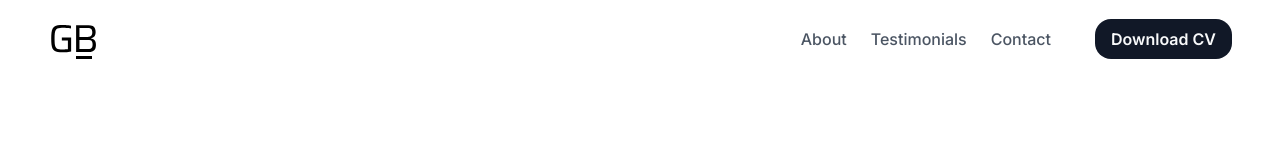
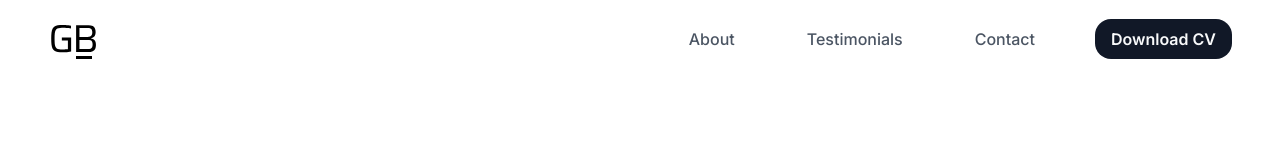
Before and after one commit to lucasgarciabertaina/lucasgarciabertaina-website, a Next.js app: page / in a window 1280 px wide. Shown: the top 148 px of the page. Built offline with nearby package versions, Linux system fonts and the light colour scheme.

Commit message:
Finish adapting nav to mobile

```diff
--- a/src/app/hooks/useBurgerMenu.ts
+++ /dev/null
@@ -1,12 +0,0 @@
-import { useState } from "react";
-
-function useBurgerMenu(initialValue: boolean = false) {
-  const [isOpen, setIsOpen] = useState<boolean>(initialValue);
-
-  const open = () => setIsOpen(true);
-  const close = () => setIsOpen(false);
-
-  return { isOpen, open, close };
-}
-
-export default useBurgerMenu;
--- a/src/components/layout/Header/BurgerMenu.tsx
+++ b/src/components/layout/Header/BurgerMenu.tsx
@@ -1,31 +1,39 @@
-import React, { useState } from "react";
+import React, { useEffect } from "react";
 import useBurgerMenu from "@/app/hooks/useBurgerMenu";
 
 interface BurgerMenuProps {
-  onClick?: (message: string) => void;
+  isOpen: boolean;
+  onToggle: (isOpen: boolean) => void;
 }
 
 const BurgerMenu: React.FC<BurgerMenuProps> = (props) => {
-  const { isOpen, open, close } = useBurgerMenu();
+  useEffect(() => {
+    if (!props.isOpen) {
+      console.log("Menu closed");
+    }
+  }, [props.isOpen]);
+  const onHandleClick = () => {
+    return props.onToggle(!props.isOpen);
+  };
 
   return (
     <button
-      onClick={isOpen ? close : open}
+      onClick={onHandleClick}
       className="sm:block md:hidden focus:outline-none"
     >
       <div
         className={`w-6 h-0.5 bg-gray-600 mb-1 transition-transform ${
-          isOpen ? "transform rotate-45 translate-y-1" : ""
+          props.isOpen ? "transform rotate-45 translate-y-1" : ""
         }`}
       />
       <div
         className={`w-6 h-0.5 bg-gray-600 mb-1 transition-opacity ${
-          isOpen ? "opacity-0" : "opacity-100"
+          props.isOpen ? "opacity-0" : "opacity-100"
         }`}
       />
       <div
         className={`w-6 h-0.5 bg-gray-600 transition-transform ${
-          isOpen ? "transform -rotate-45 -translate-y-2" : ""
+          props.isOpen ? "transform -rotate-45 -translate-y-2" : ""
         }`}
       />
     </button>
--- a/src/components/layout/Header/Link.tsx
+++ b/src/components/layout/Header/Link.tsx
@@ -3,12 +3,14 @@ import React, { ReactNode } from "react";
 interface LinkProps {
   href: string;
   children: ReactNode;
+  onClick: () => void;
 }
 
 const Link: React.FC<LinkProps> = (props) => (
   <a
-    className="hidden lg:inline-block font-medium text-gray-600 px-3 hover:text-gray-900"
+    className="md:inline-block md:ml-8 m-4 font-medium text-gray-600 px-3 hover:text-gray-900"
     href={props.href}
+    onClick={() => props.onClick()}
   >
     {props.children}
   </a>
--- a/src/components/layout/Header/Nav.tsx
+++ b/src/components/layout/Header/Nav.tsx
@@ -1,5 +1,6 @@
 "use client";
 
+import { useEffect, useState } from "react";
 import links from "@/utils/navLinks";
 import Link from "@/components/layout/Header/Link";
 import Button from "@/components/ui/Button";
@@ -15,18 +16,67 @@ const downloadResume = () => {
   link.click();
 };
 
-const Nav = () => (
-  <nav>
+const Nav = () => {
+  const [isMobileMenuOpen, setIsMobileMenuOpen] = useState(false);
+
+  const handleMobileMenuToggle = (isBurgerOpen: boolean) => {
+    setIsMobileMenuOpen(isBurgerOpen);
+  };
+
+  const MOBILE_BREAKPOINT: number = 640;
+  const [isMobile, setIsMobile] = useState(
+    window.innerWidth < MOBILE_BREAKPOINT
+  );
+
+  useEffect(() => {
+    const handleResize = () => {
+      const isMobileScreen = window.innerWidth < MOBILE_BREAKPOINT;
+      setIsMobile(isMobileScreen);
+
+      if (!isMobileScreen) {
+        setIsMobileMenuOpen(false);
+      }
+    };
+
+    window.addEventListener("resize", handleResize);
+  }, []);
+
+  const showItem: boolean = isMobileMenuOpen || !isMobile;
+
+  return (
+    <nav className="flex">
+      <div
+        className={
+          isMobileMenuOpen
+            ? `absolute top-[4.85rem] right-0 w-full h-screen bg-white flex flex-col items-center md:w-auto md:bg-red-500`
+            : ""
+        }
+      >
+        {showItem && (
+          <>
             {links.map(({ innerText, href }) => (
-      <Link href={href} key={innerText}>
+              <Link
+                href={href}
+                key={innerText}
+                onClick={() =>
+                  isMobileMenuOpen && handleMobileMenuToggle(false)
+                }
+              >
                 {innerText}
               </Link>
             ))}
-    <Button className="hidden lg:inline-block" onClick={downloadResume}>
+            <Button
+              className="md:inline-block md:ml-8"
+              onClick={downloadResume}
+            >
               Download CV
             </Button>
-    <BurgerMenu />
+          </>
+        )}
+      </div>
+      <BurgerMenu isOpen={isMobileMenuOpen} onToggle={handleMobileMenuToggle} />
     </nav>
   );
+};
 
 export default Nav;
--- a/src/components/ui/Button.tsx
+++ b/src/components/ui/Button.tsx
@@ -8,7 +8,7 @@ interface ButtonProps {
 
 const Button: React.FC<ButtonProps> = (props) => (
   <button
-    className={`${props.className} ml-8 px-4 py-2 bg-gray-900 hover:bg-gray-700 active:bg-gray-800 font-semibold text-gray-50 rounded-2xl`}
+    className={`${props.className} px-4 py-2 bg-gray-900 hover:bg-gray-700 active:bg-gray-800 font-semibold text-gray-50 rounded-2xl`}
     onClick={props.onClick}
   >
     {props.children}
```
Lines whose indentation alone changed are shown as unchanged.
